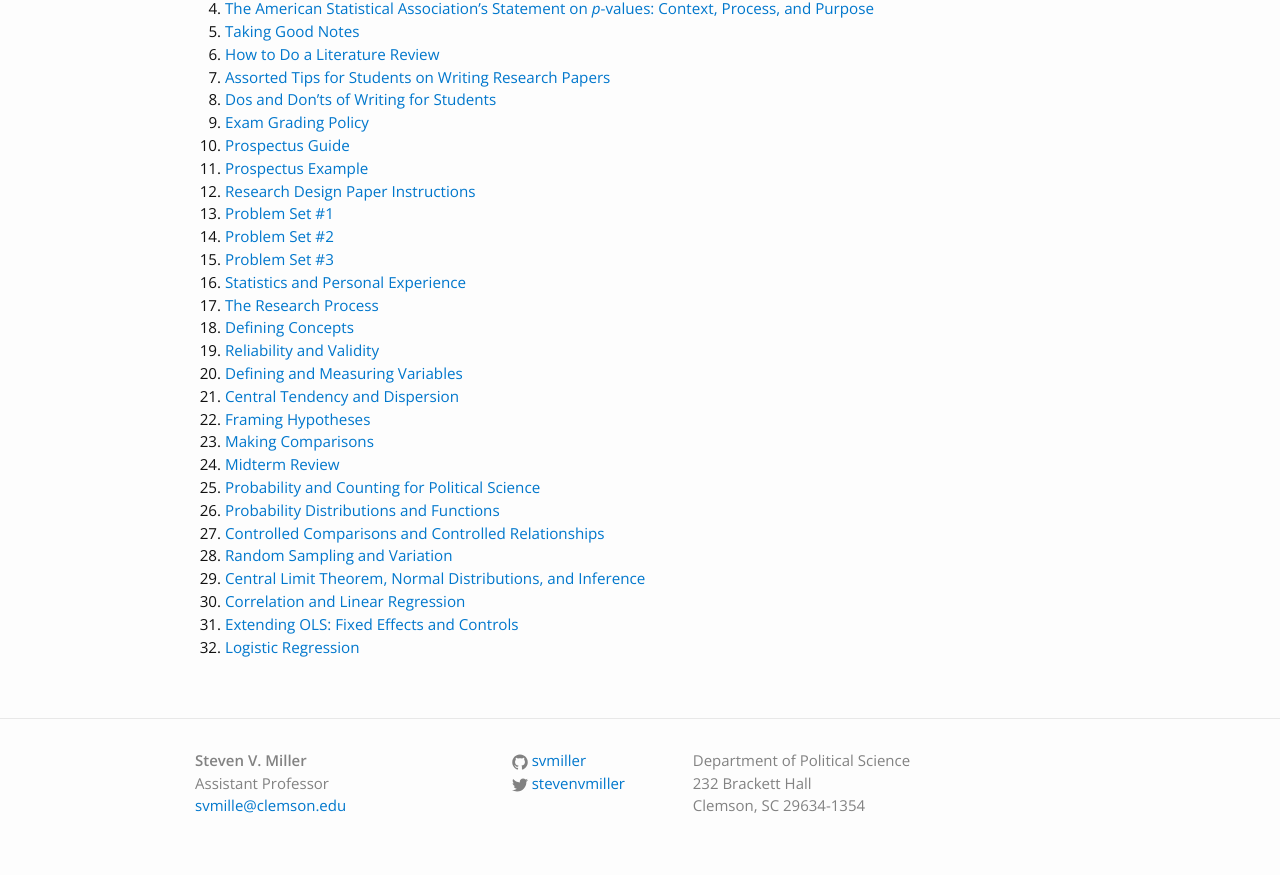
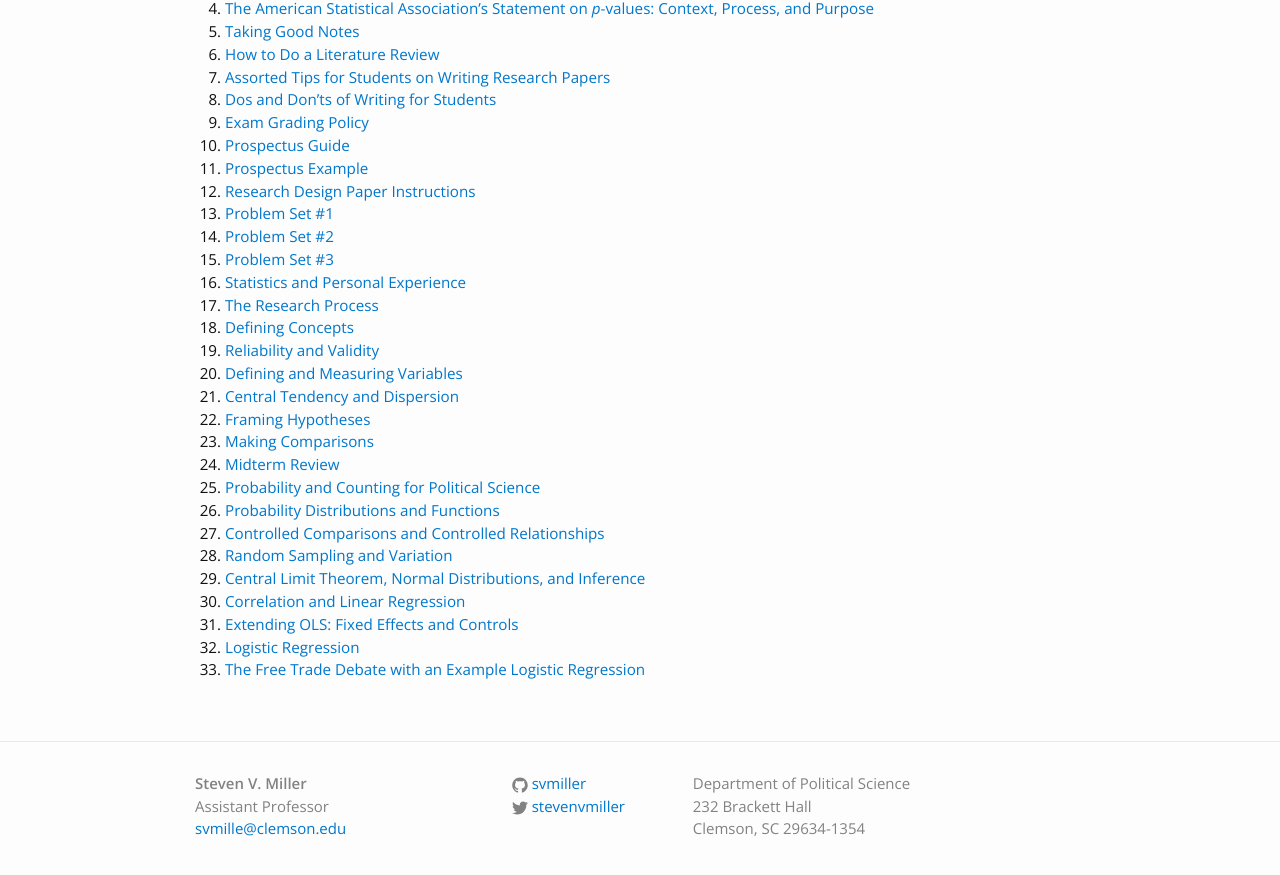
Before and after one commit to svmiller/svmiller.github.io, a Jekyll site: the page built from teaching/posc-3410.md, in a window 1280 px wide and 900 px high, scrolled down 768 px. Shown: the top 875 px of the window. Built offline with Jekyll 4.4.1, drawn with Linux system fonts in a browser that asks for light colours; some web fonts are replaced.

Commit message:
add lectures 03.31.2016

```diff
--- a/teaching/posc-3410.md
+++ b/teaching/posc-3410.md
@@ -42,6 +42,7 @@ Both students and scholars alike are in political science as a result of their k
 30. [Correlation and Linear Regression](https://www.dropbox.com/s/z7cbv9oqtvoguq8/posc3410-lecture-correlation-linear-regression.pdf?dl=0)
 31. [Extending OLS: Fixed Effects and Controls](https://www.dropbox.com/s/01cqkqxzulwcp9s/posc3410-lecture-ols-fixed-effects-controls.pdf?dl=0)
 32. [Logistic Regression](https://www.dropbox.com/s/zt99vce284gspux/posc3410-lecture-logistic-regression.pdf?dl=0)
+33. [The Free Trade Debate with an Example Logistic Regression](https://www.dropbox.com/s/yq7b1sjb1wr9b5b/posc3410-lecture-logistic-free-trade.pdf?dl=0)
 
 <!-- 14. [Introduction](https://www.dropbox.com/s/jvfycushxgewhg6/posc3410-lecture-intro.pdf?dl=0)
 15. [Statistics and Personal Experience](https://www.dropbox.com/s/bqwj62j8bw8rix3/posc3410-lecture-statistics-personal-experience.pdf?dl=0)
```
Also changed, not shown: teaching/posc-3630.md (+1 -0 lines).
